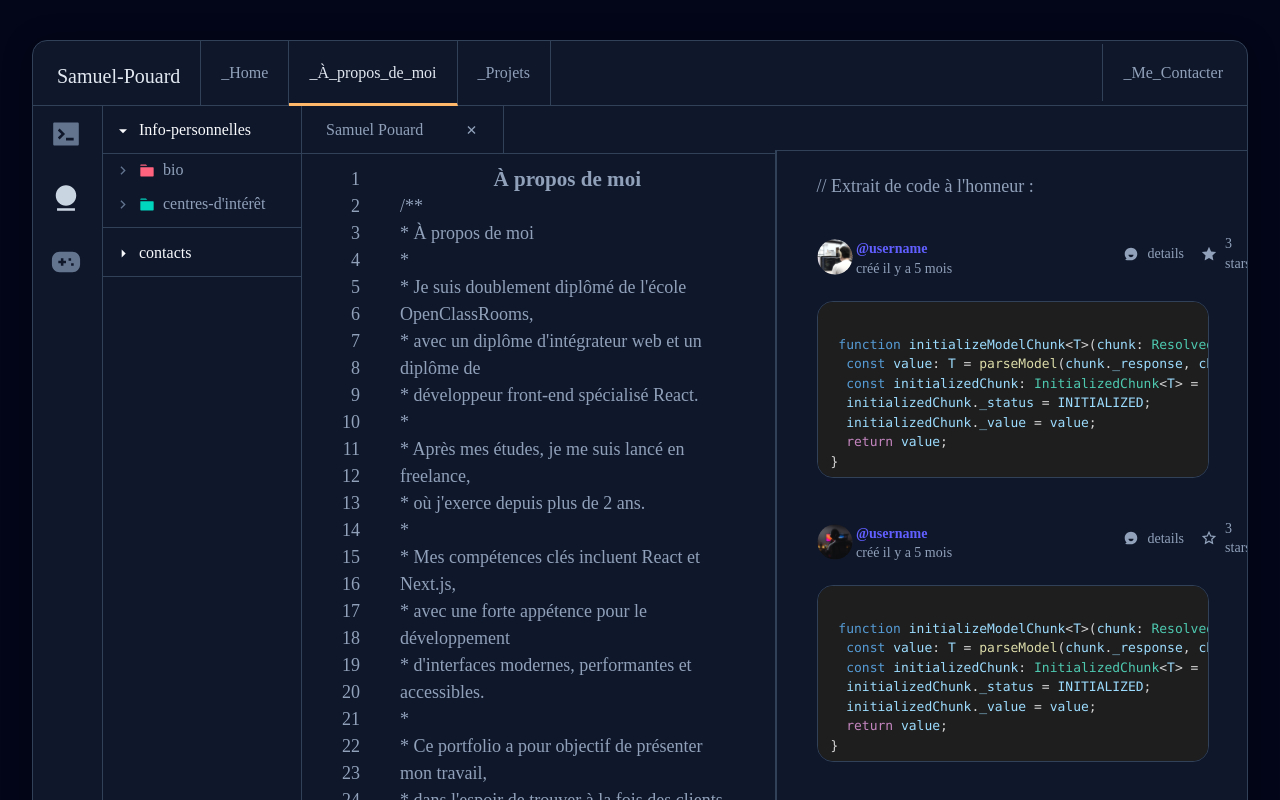
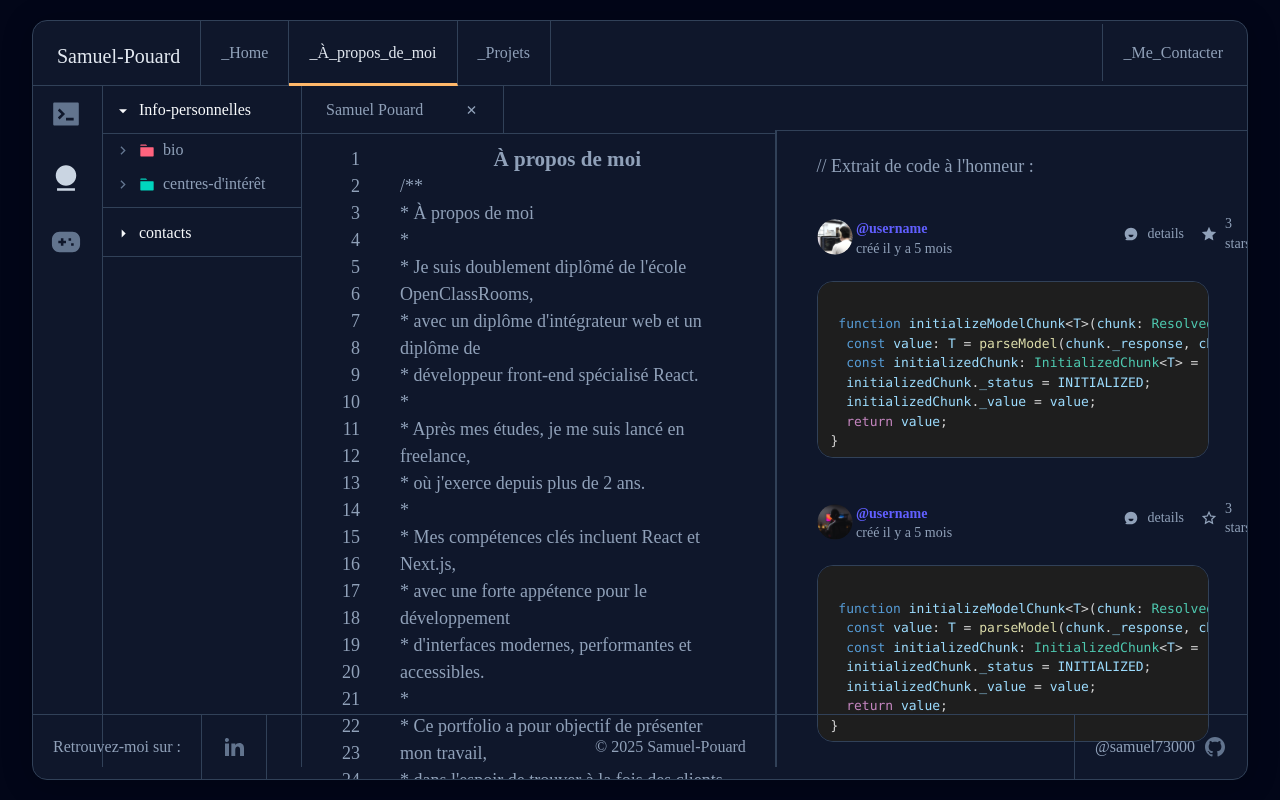
Before and after one commit to samuel73000/Portfolio-v4, a Next.js app: page /about-me in a window 1280 px wide. Shown: the top 800 px of the page. Built offline with nearby package versions, Linux system fonts and the light colour scheme.

Commit message:
portfolio-v4

```diff
--- a/src/app/components/SnakeGame.js
+++ b/src/app/components/SnakeGame.js
@@ -277,7 +277,7 @@ export default function SnakeGame({ onFoodLeftChange, onGameEnd }) {
             {foodLeft === 0 ? "	GAGNÉ !" : "	PERDU "}
           </div>
           <button className='snake-gameover-btn btn-snake' onClick={startGame}>
-          Recommencer
+            Recommencer
           </button>
         </div>
       )}
--- a/src/styles/Globals.css
+++ b/src/styles/Globals.css
@@ -1,6 +1,7 @@
 html,
 body {
   max-width: 100vw;
+  max-height: 100%;
   overflow-x: hidden;
   margin: 0;
   padding: 0;
@@ -33,20 +34,23 @@ a {
 /* l'ecran principal */
 .main-container {
   position: relative;
-  width:95vw;
-  margin: 40px auto;
-  background: #0F172B;
+  width: 95vw;
+  margin: 20px auto;
+  background: #0f172b;
   border-radius: 15px;
-  min-height: 93.9vh;
-  box-shadow: 0 4px 32px rgba(0,0,0,0.2);
+  height: calc(100vh - 40px);
+  box-shadow: 0 4px 32px rgba(0, 0, 0, 0.2);
   display: flex;
   flex-direction: column;
   border: 1px solid var(--theme-theme-stroke, #314158);
+  overflow: hidden;
 }
-
 
 @media (max-width: 1024px) {
   .main-container {
     margin: 10px auto;
+    height: auto;
+    min-height: calc(100vh - 20px);
+    overflow-y: auto;
   }
 }
--- a/src/styles/about-me.css
+++ b/src/styles/about-me.css
@@ -67,7 +67,7 @@
   border-bottom: none;
   width: 200px;
   height: calc(
-    100vh - 65px
+    93.2vh - 65px
   ); /* Hauteur de la fenêtre moins la hauteur du header */
   position: relative;
 }
@@ -347,7 +347,7 @@
 .section-about-3 {
   flex: 1;
   min-width: 0;
-  height: calc(100vh - 65px);
+  height: calc(93.2vh - 65px);
   display: flex;
   flex-direction: column;
 }
```
